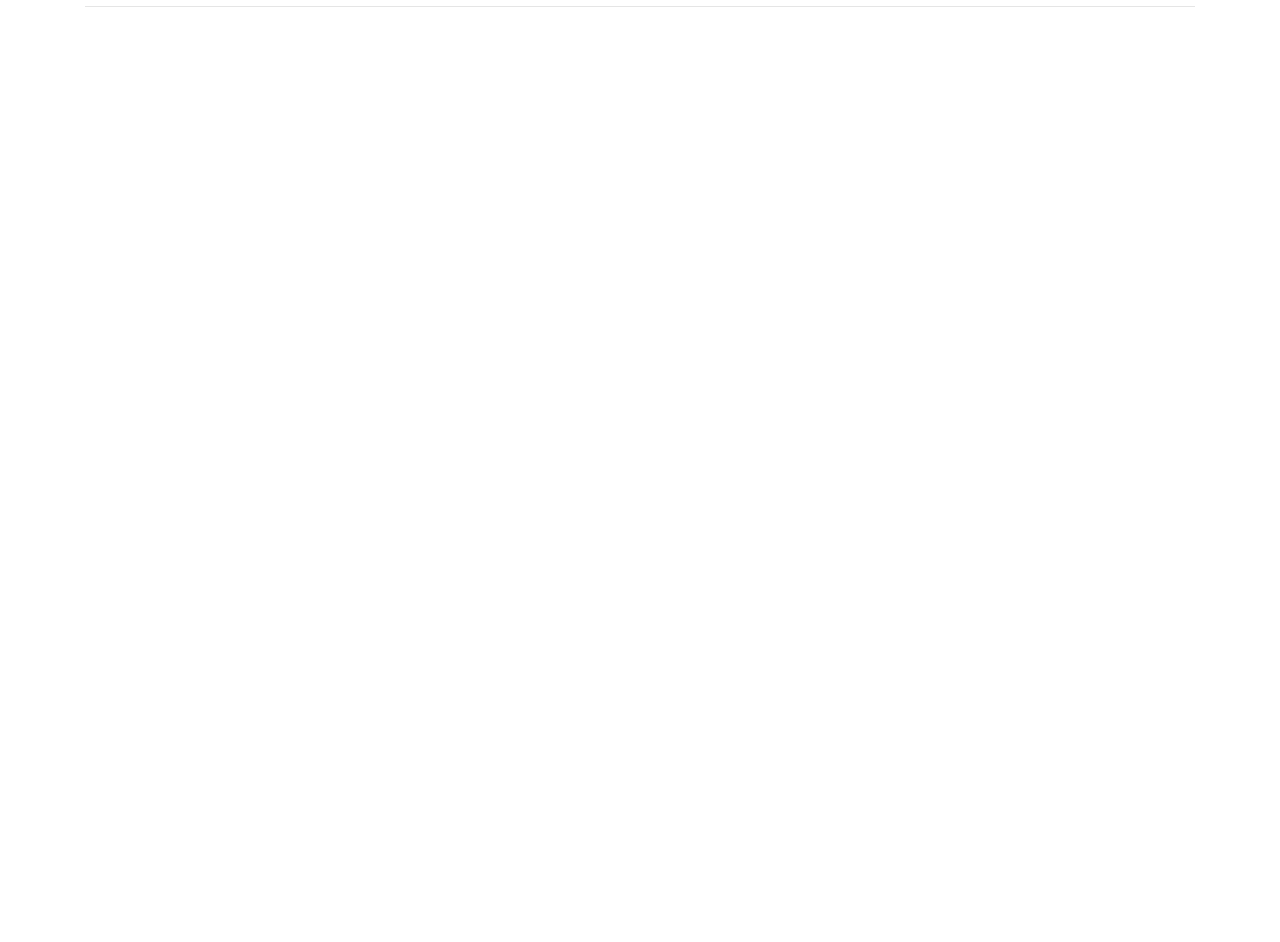
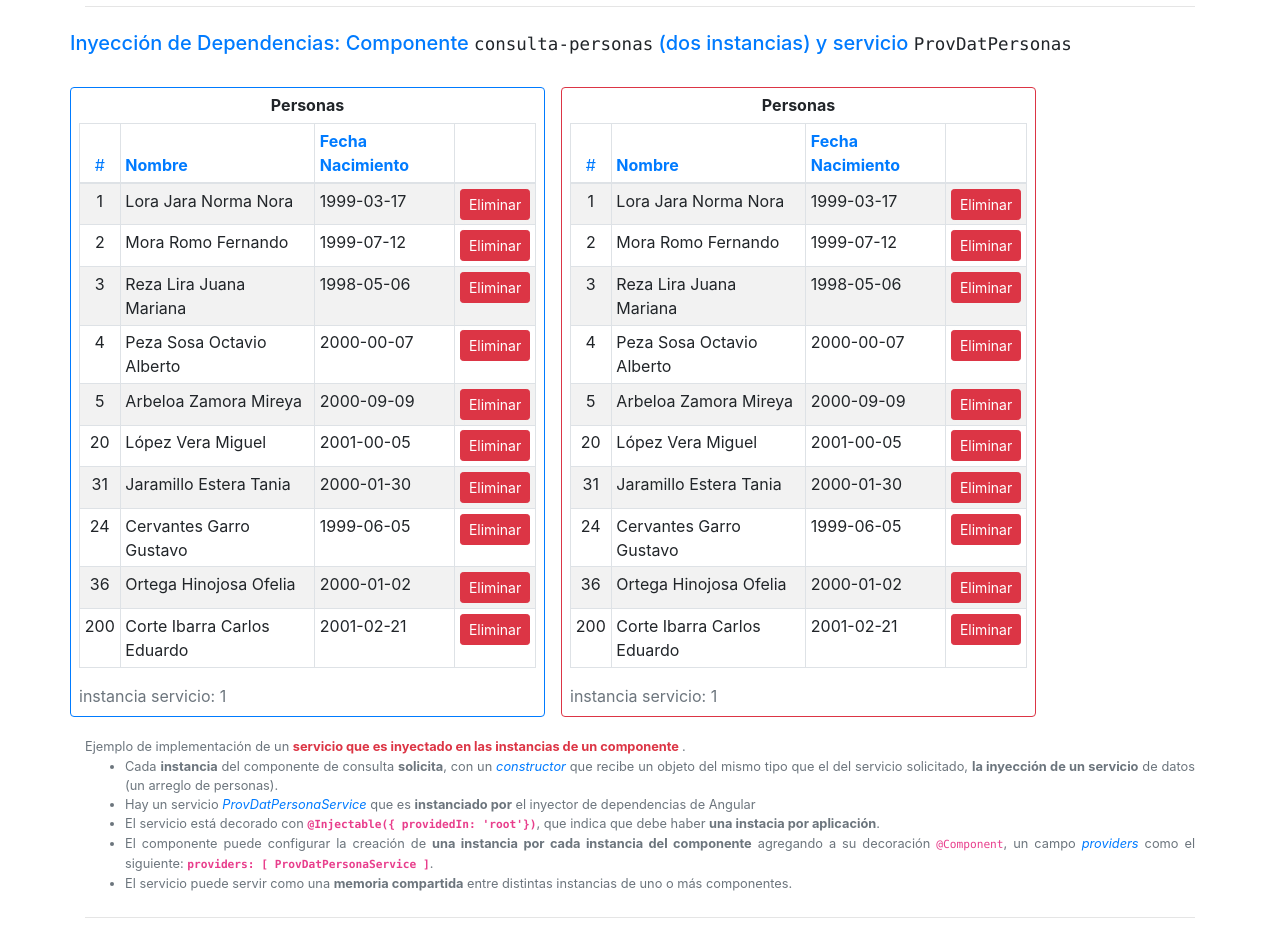
Before and after one commit to qualitrain/demo01Ng, an Angular app: page / in a window 1280 px wide. Shown: the part 4100-5042 px from the top of the page. Before the commit the page ends 4131 px from the top, so only its background shows below. Built offline with nearby package versions, Linux system fonts and the light colour scheme.

Commit message:
Ejm. Fundamentos Inyeccion de servicio ok
2 instancias de ConsultaPersonas compartiendo servicio de datos
Codigo comentado para tener 1 instancia x componente instanciado
Se muestra el efecto de una instancia sobre la otra al compartir servicio
Idea de uso de servicio como memoria compartida

```diff
--- a/src/app/app.component.html
+++ b/src/app/app.component.html
@@ -303,4 +303,49 @@
 
     <hr class="my-4">
 
+    <div class="row">
+        <h5 class="text-primary">Inyecci&oacute;n de Dependencias: Componente
+            <pre class="d-inline">consulta-personas</pre> (dos instancias) y servicio
+            <pre class="d-inline">ProvDatPersonas</pre>
+        </h5>
+    </div>
+
+    <div class="row  mt-4">
+        <div class="col-sm-5 border border-primary p-2 rounded">
+            <app-consulta-personas></app-consulta-personas>
+        </div>
+        <div class="col-sm-5 border border-danger p-2 ml-3 rounded">
+            <app-consulta-personas></app-consulta-personas>
+        </div>
+    </div>
+    <div class="text-info text-muted mt-3 text-info text-justify">
+        <small>
+            Ejemplo de implementaci&oacute;n de un <strong class="text-danger">servicio que es inyectado en las instancias de un componente
+            </strong>.<br>
+            <ul>
+                <li>
+                    Cada <strong>instancia</strong> del componente de consulta <strong>solicita</strong>, con un <i class="text-primary">constructor</i>
+                    que recibe un objeto del mismo tipo que el del servicio solicitado, <strong>la inyecci&oacute;n de un servicio</strong>
+                    de datos (un arreglo de personas).<br>
+                </li>
+                <li>
+                    Hay un servicio <i class="text-primary">ProvDatPersonaService</i> que es <strong>instanciado por</strong> el inyector de dependencias de Angular
+                </li>
+                <li>
+                    El servicio est&aacute; decorado con <code class="font-weight-bold">@Injectable(&#123; providedIn: 'root'&#125;)</code>,
+                    que indica que debe haber <strong>una instacia por aplicaci&oacute;n</strong>.
+                </li>
+                <li>
+                    El componente puede configurar la creaci&oacute;n de <strong>una instancia por cada instancia del componente</strong>
+                    agregando a su decoración <code>@Component</code>, un campo <i class="text-primary">providers</i> como el siguiente: <code class="font-weight-bold">
+                    providers: [ ProvDatPersonaService ]</code>.
+                </li>
+                <li>
+                    El servicio puede servir como una <strong>memoria compartida</strong> entre distintas instancias de uno o m&aacute;s componentes.
+                </li>
+            </ul>
+        </small>
+    </div>
+    <hr class="my-4">
+
 </div>
--- a/src/app/app.module.ts
+++ b/src/app/app.module.ts
@@ -10,6 +10,7 @@ import { SelecColorComponent } from './selec-color/selec-color.component';
 import { SelectAlternativaComponent } from './select-alternativa/select-alternativa.component';
 import { TogglerComponent } from './toggler/toggler.component';
 import { TarjetaComponent, EsRelevante } from './tarjeta/tarjeta.component';
+import { ConsultaPersonasComponent } from './consulta-personas/consulta-personas.component';
 
 @NgModule({
   declarations: [
@@ -21,7 +22,8 @@ import { TarjetaComponent, EsRelevante } from './tarjeta/tarjeta.component';
     SelectAlternativaComponent,
     TogglerComponent,
     TarjetaComponent,
-    EsRelevante
+    EsRelevante,
+    ConsultaPersonasComponent
   ],
   imports: [
     BrowserModule,
--- /dev/null
+++ b/src/app/consulta-personas/consulta-personas.component.html
@@ -0,0 +1,23 @@
+<div>
+    <h6 class="text-center font-weight-bold">Personas</h6>
+    <table class="table table-striped table-sm table-bordered">
+        <thead>
+            <tr class="text-primary ">
+                <th class="text-center font-weight-normal">#</th>
+                <th>Nombre</th>
+                <th>Fecha Nacimiento</th>
+                <th></th>
+            </tr>
+        </thead>
+        <tbody>
+            <tr *ngFor="let personaI of personas">
+                <td class="text-center">{{personaI.idPersona}}</td>
+                <td>{{ getNombreCompleto(personaI) }}</td>
+                <td>{{ personaI.fechaNacAAAAMMDD }} </td>
+                <td><button (click)="eliminarPersona(personaI)" class="btn btn-sm btn-danger">Eliminar</button></td>
+            </tr>
+        </tbody>
+    </table>
+    <div class="text-secondary">instancia servicio: {{ nInstanciaServicio }}</div>
+
+</div>
--- /dev/null
+++ b/src/app/consulta-personas/consulta-personas.component.ts
@@ -0,0 +1,32 @@
+import { Component } from '@angular/core';
+import { IPersona } from '../negocio/ipersona';
+import { ProvDatPersonasService } from '../servicios/prov-dat-persona.service'
+
+@Component({
+  selector: 'app-consulta-personas',
+  templateUrl: './consulta-personas.component.html',
+  styleUrls: ['./consulta-personas.component.css']
+
+// Descomente la siguiente línea para que se genere una instancia distinta del servicio
+// por cada instancia nueva del componente:
+
+//  ,providers: [ProvDatPersonasService]
+})
+export class ConsultaPersonasComponent {
+  personas:IPersona[]=[];
+  nInstanciaServicio:number=0;
+
+  constructor(private provDatosInyectado: ProvDatPersonasService) {
+    this.personas = this.provDatosInyectado.getPersonas();
+    this.nInstanciaServicio = this.provDatosInyectado.IdInstancia;
+    // this.personas queda apuntando al arreglo declarado en el servicio !!
+  }
+
+  getNombreCompleto(persona:IPersona):string{
+    return  persona.apPaterno + " " + persona.apMaterno + " " + persona.nombres;
+  }
+
+  eliminarPersona(personaI:IPersona){
+    this.provDatosInyectado.eliminarPersona(personaI);
+  }
+}
--- /dev/null
+++ b/src/app/servicios/iservDatPersonas.ts
@@ -0,0 +1,6 @@
+import { IPersona } from '../negocio/ipersona';
+export interface IServDatPersonas {
+    getPersonas():IPersona[];
+    getPersona(id:number):IPersona|undefined;
+    eliminarPersona(persona:IPersona): IPersona | undefined;
+}
--- /dev/null
+++ b/src/app/servicios/prov-dat-persona.service.ts
@@ -0,0 +1,48 @@
+import { Injectable } from '@angular/core';
+import { IPersona } from '../negocio/ipersona';
+import { IServDatPersonas } from './iservDatPersonas';
+
+@Injectable({
+  providedIn: 'root'
+})
+export class ProvDatPersonasService implements IServDatPersonas{
+  static nInstancias:number=0;
+  personas:IPersona[]=[];
+  nInstancia:number=0;
+
+  constructor() {
+    this.personas= [
+      {idPersona:1, apPaterno:'Lora',apMaterno:'Jara',nombres:'Norma Nora',fechaNacAAAAMMDD:'1999-03-17'},
+      {idPersona:2, apPaterno:'Mora',apMaterno:'Romo',nombres:'Fernando',fechaNacAAAAMMDD:'1999-07-12'},
+      {idPersona:3, apPaterno:'Reza',apMaterno:'Lira',nombres:'Juana Mariana',fechaNacAAAAMMDD:'1998-05-06'},
+      {idPersona:4, apPaterno:'Peza',apMaterno:'Sosa',nombres:'Octavio Alberto',fechaNacAAAAMMDD:'2000-00-07'},
+      {idPersona:5, apPaterno:'Arbeloa',apMaterno:'Zamora',nombres:'Mireya',fechaNacAAAAMMDD:'2000-09-09'},
+      {idPersona:20, apPaterno:'López',apMaterno:'Vera',nombres:'Miguel',fechaNacAAAAMMDD:'2001-00-05'},
+      {idPersona:31, apPaterno:'Jaramillo',apMaterno:'Estera',nombres:'Tania',fechaNacAAAAMMDD:'2000-01-30'},
+      {idPersona:24, apPaterno:'Cervantes',apMaterno:'Garro',nombres:'Gustavo',fechaNacAAAAMMDD:'1999-06-05'},
+      {idPersona:36, apPaterno:'Ortega',apMaterno:'Hinojosa',nombres:'Ofelia',fechaNacAAAAMMDD:'2000-01-02'},
+      {idPersona:200, apPaterno:'Corte',apMaterno:'Ibarra',nombres:'Carlos Eduardo',fechaNacAAAAMMDD:'2001-02-21'}
+    ];
+
+    ProvDatPersonasService.nInstancias++;
+    this.nInstancia = ProvDatPersonasService.nInstancias;
+   }
+
+   get IdInstancia():number {
+     return this.nInstancia;
+   }
+
+  getPersonas():IPersona[]{
+    return this.personas;
+  }
+  getPersona(id: number): IPersona | undefined {
+    return this.personas.find( (pI,i,o) => pI.idPersona === id ? true : false ) ;
+  }
+  eliminarPersona(persona:IPersona): IPersona | undefined {
+    let i:number = this.personas.indexOf(persona);
+    if (i===-1)
+        return undefined;
+    this.personas.splice(i,1);
+    return persona;
+  }
+}
```
Also changed, not shown: src/app/consulta-personas/consulta-personas.component.css (added), 1 other file (tests, documents, lock files or other folders).
